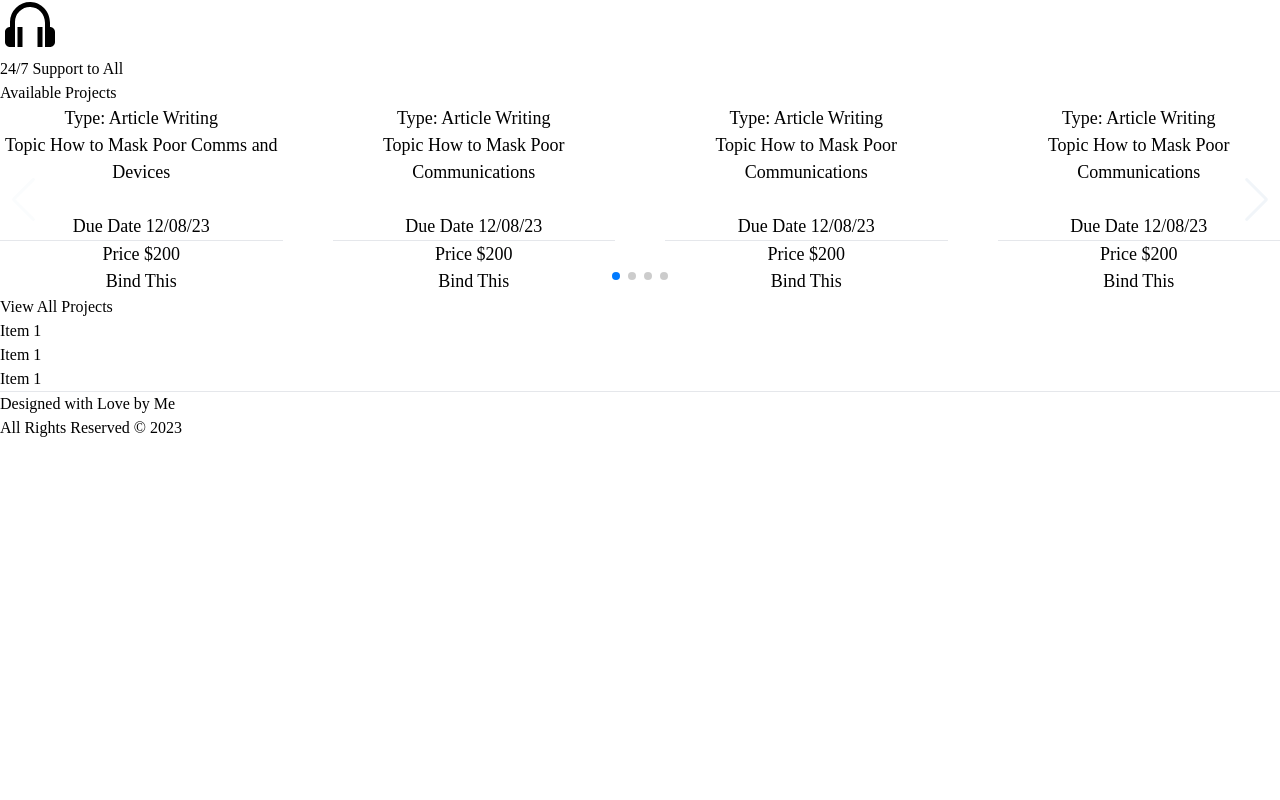
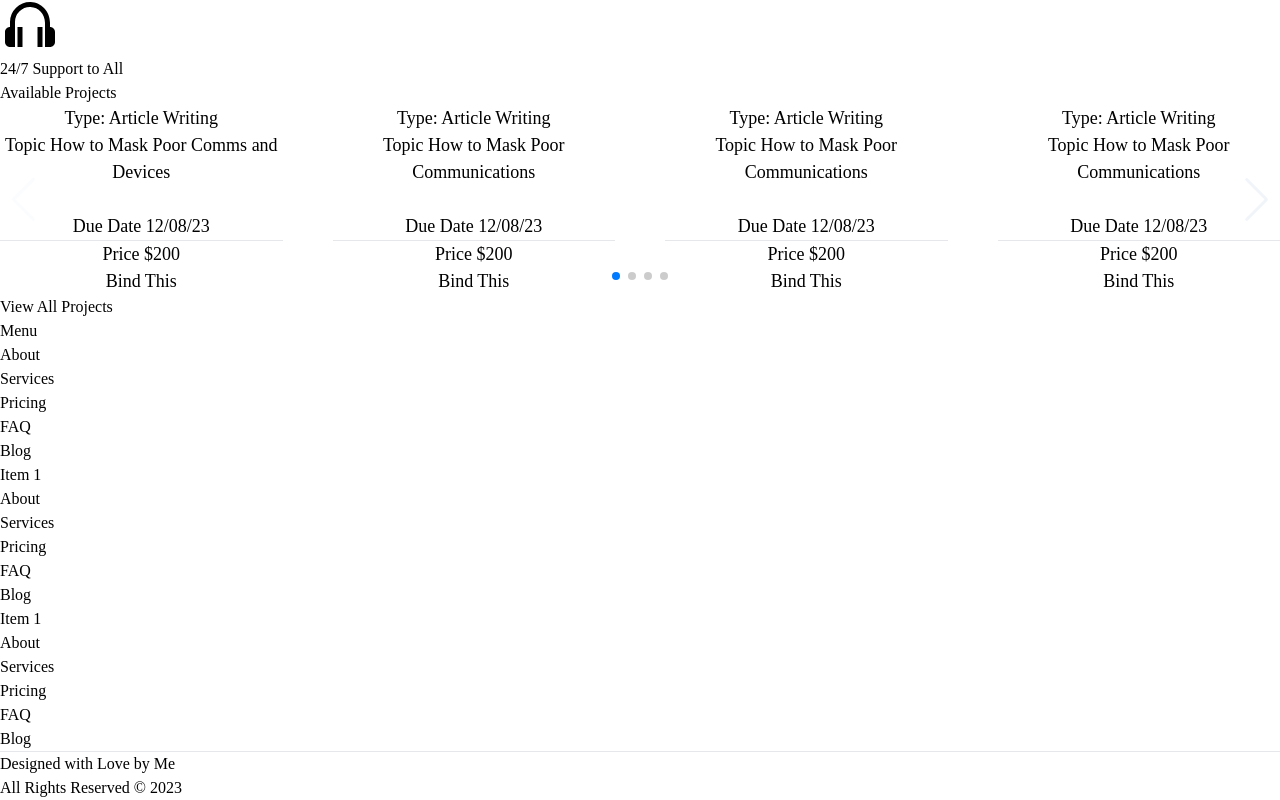
Before and after one commit to samuelmwangi729/ai-writers-web, a React (Vite) app: page / in a window 1280 px wide. Shown: the part 1529-2329 px from the top of the page. Before the commit the page ends 1969 px from the top, so only its background shows below. Built offline with nearby package versions, Linux system fonts and the light colour scheme.

Commit message:
created a footer

```diff
--- a/src/Components/Footer.jsx
+++ b/src/Components/Footer.jsx
@@ -11,16 +11,103 @@ class Footer extends Component {
 
     render() {
         return (
-            <div className='footer bg-black/80 py-2 text-white'>
-                <ul className="footerLinks grid grid-rows-3 px-3 items-center text-center md:flex md:justify-around md:items-center">
+            <div className='footer bg-black/80 py-2 px-4 text-white'>
+                <ul className="footerLinks grid grid-rows-3 px-3 items-center  md:flex md:justify-around md:items-center">
                     <li>
-                        <h1 className='text-xl'>Item 1</h1>
+                        <h1 className='text-xl'>Menu</h1>
+                        <div className="footerLinks">
+                            <ul className="footer">
+                                <li className='w-fulls'>
+                                    <a href="http://">
+                                        About
+                                    </a>
+                                </li>
+                                <li>
+                                    <a href="http://">
+                                        Services
+                                    </a>
+                                </li>
+                                <li>
+                                    <a href="http://">
+                                        Pricing
+                                    </a>
+                                </li>
+                                <li>
+                                    <a href="http://">
+                                        FAQ
+                                    </a>
+                                </li>
+                                <li>
+                                    <a href="http://">
+                                        Blog
+                                    </a>
+                                </li>
+                            </ul>
+                        </div>
                     </li>
                     <li>
                         <h1 className='text-xl'>Item 1</h1>
+                        <div className="footerLinks">
+                            <ul className="footer">
+                                <li className='w-fulls'>
+                                    <a href="http://">
+                                        About
+                                    </a>
+                                </li>
+                                <li>
+                                    <a href="http://">
+                                        Services
+                                    </a>
+                                </li>
+                                <li>
+                                    <a href="http://">
+                                        Pricing
+                                    </a>
+                                </li>
+                                <li>
+                                    <a href="http://">
+                                        FAQ
+                                    </a>
+                                </li>
+                                <li>
+                                    <a href="http://">
+                                        Blog
+                                    </a>
+                                </li>
+                            </ul>
+                        </div>
                     </li>
                     <li>
                     <h1 className='text-xl'>Item 1</h1>
+                    <div className="footerLinks">
+                            <ul className="footer">
+                                <li className='w-fulls'>
+                                    <a href="http://">
+                                        About
+                                    </a>
+                                </li>
+                                <li>
+                                    <a href="http://">
+                                        Services
+                                    </a>
+                                </li>
+                                <li>
+                                    <a href="http://">
+                                        Pricing
+                                    </a>
+                                </li>
+                                <li>
+                                    <a href="http://">
+                                        FAQ
+                                    </a>
+                                </li>
+                                <li>
+                                    <a href="http://">
+                                        Blog
+                                    </a>
+                                </li>
+                            </ul>
+                        </div>
                     </li>
                 </ul>
                 <hr/>
--- a/src/Styles/index.css
+++ b/src/Styles/index.css
@@ -86,4 +86,7 @@
     .benefits li{
         @apply  text-center border-4 rounded-3xl p-10 bg-[var(--secondary-color)] text-white
     }
+    ul.footer li{
+
+    }
 }
```
